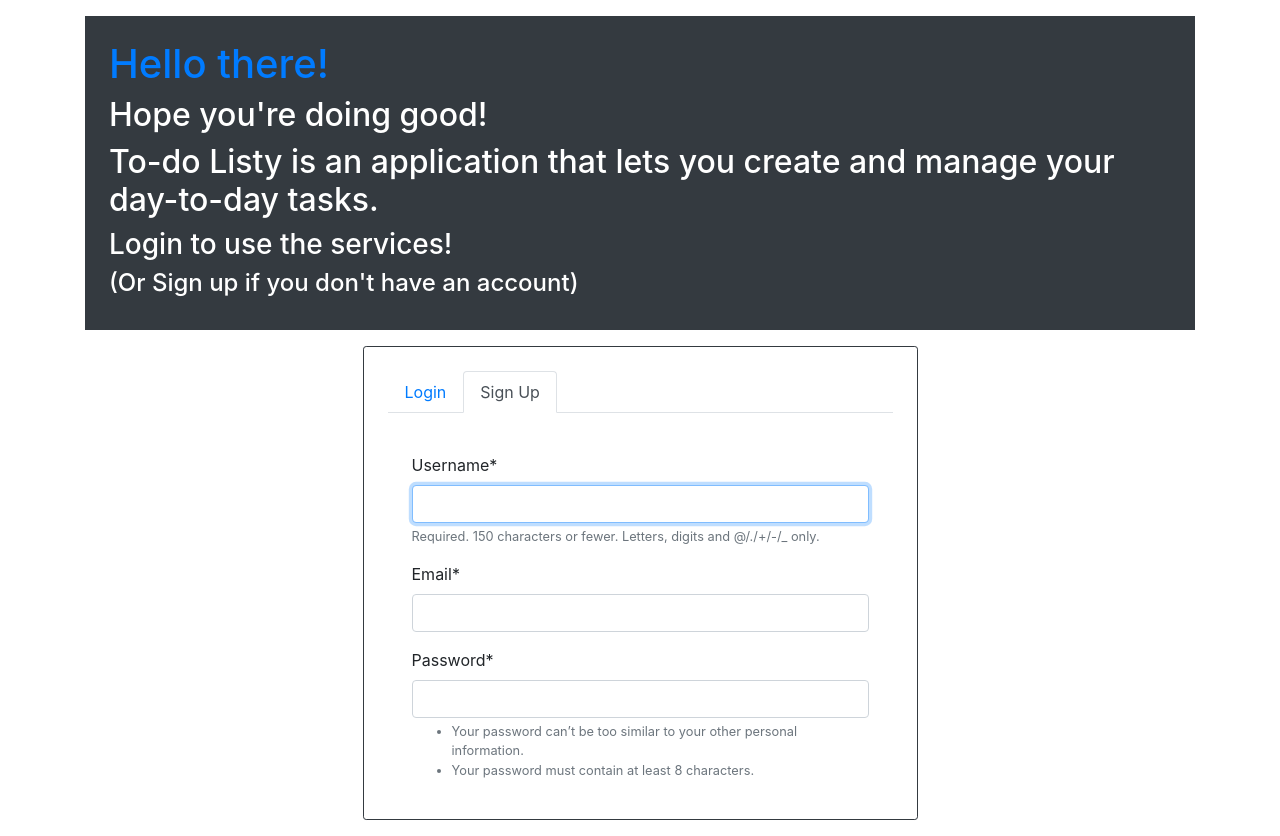
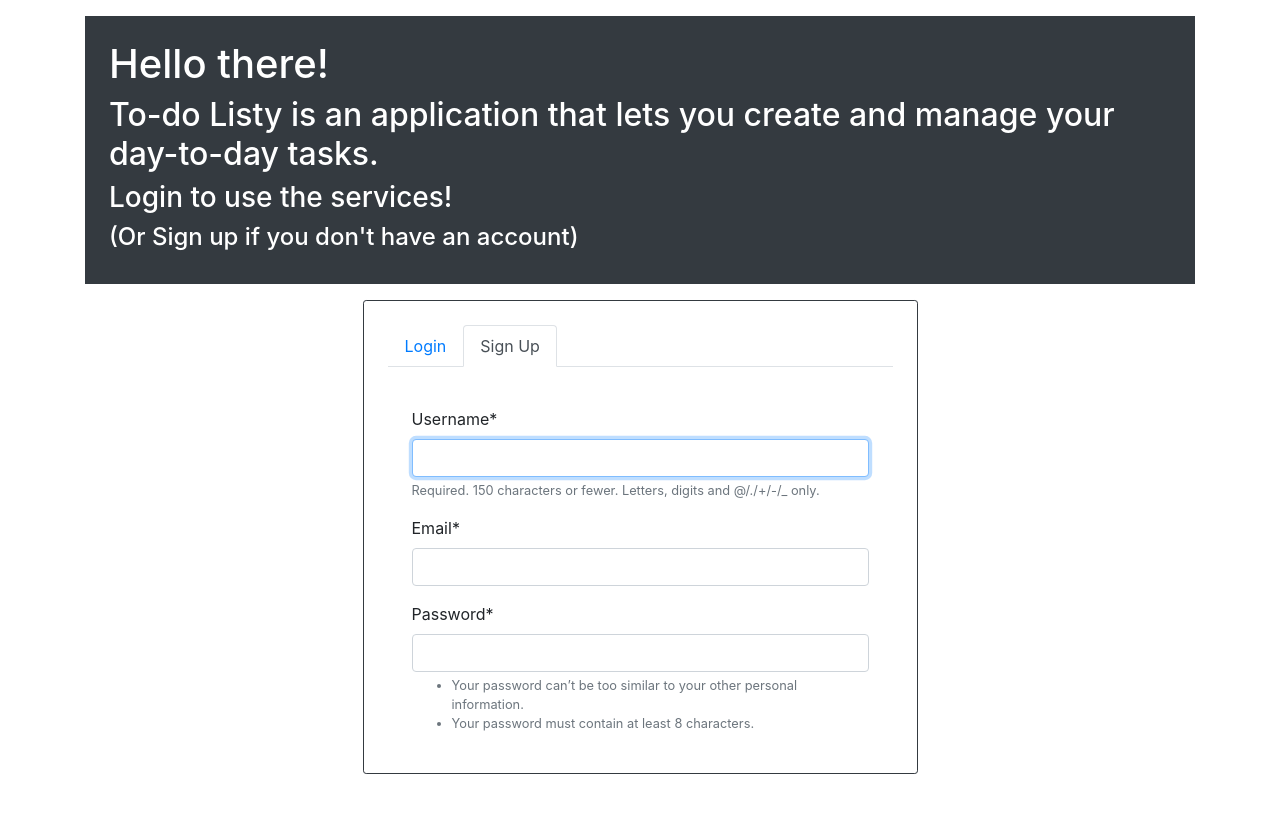
Before and after one commit to syed-saif/to-do-listy, a Django app: page /sign_up in a window 1280 px wide. Shown: the part 72-908 px from the top of the page. After the commit the page ends 846 px from the top, so only its background shows below. Run offline with Django 3.2, Linux system fonts and the light colour scheme; some libraries are stand-ins or nearby versions.

Commit message:
reverted back to original

```diff
--- a/todolist/templates/todolist/login.html
+++ b/todolist/templates/todolist/login.html
@@ -3,8 +3,7 @@
 {% load crispy_forms_tags %}
 {% block content %}
 <div class="p-4 my-3 bg-dark text-white">
-  <h1 class="text-primary">Hello there!</h1>
-  <h2>Hope you're doing good!</h2>
+  <h1>Hello there!</h1>
   <h2>To-do Listy is an application that lets you
   create and manage your day-to-day tasks.
   </h2>
```
